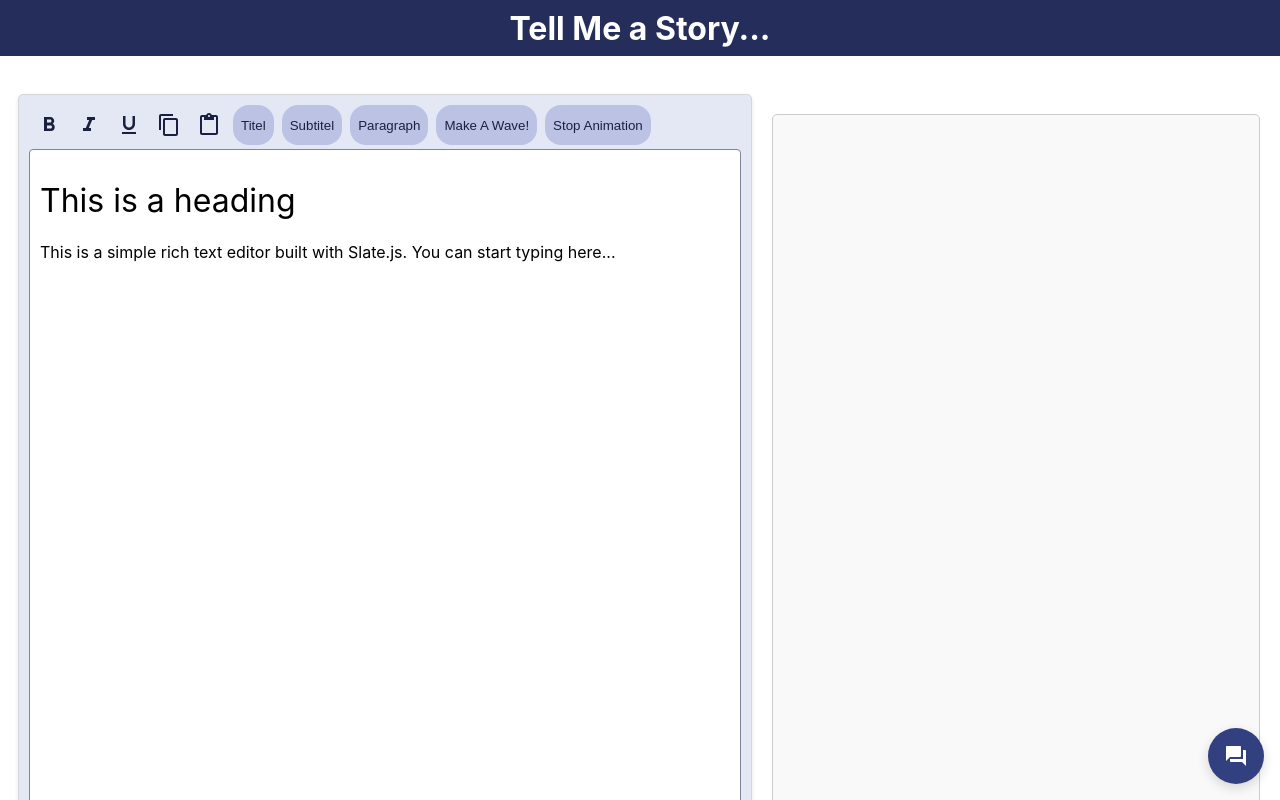
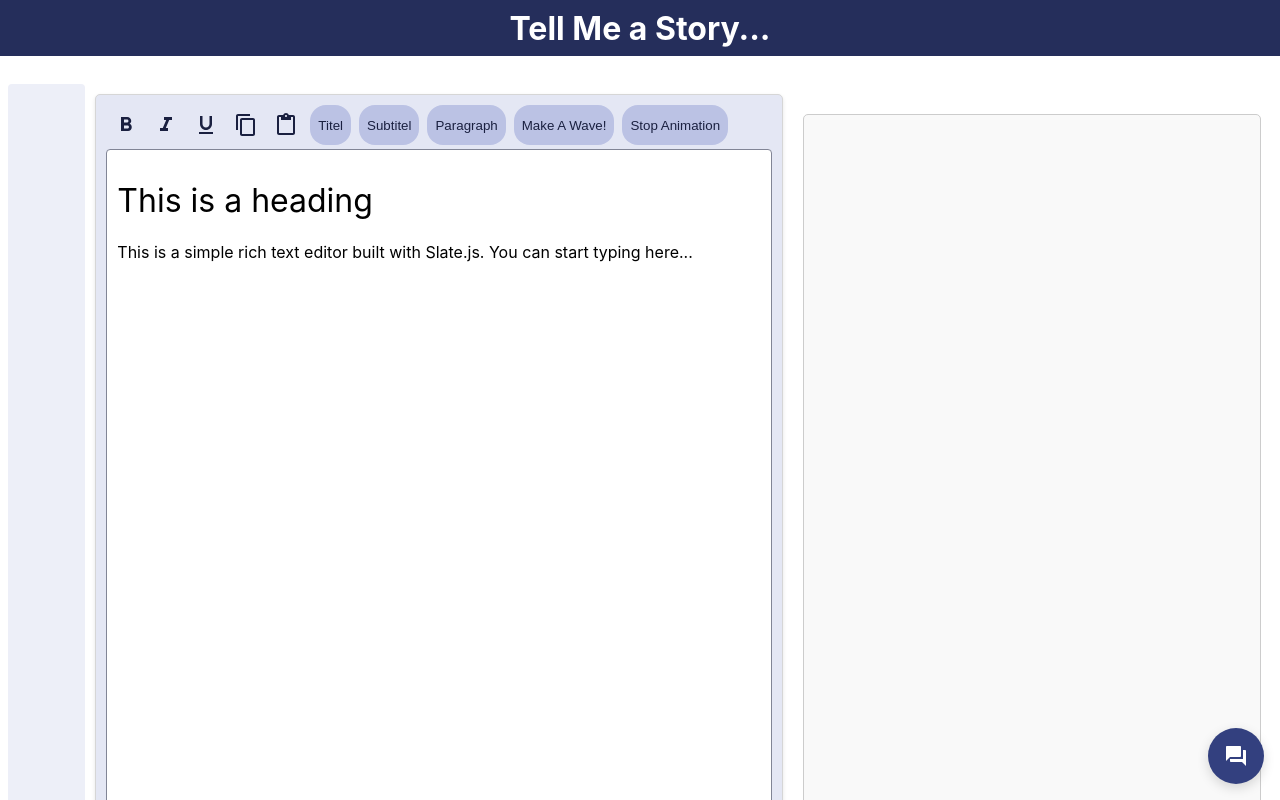
Before and after one commit to EmlMeml/thesis-project, a React (Create React App) app: page / in a window 1280 px wide. Shown: the top 800 px of the page. Built offline with nearby package versions, Linux system fonts and the light colour scheme.

Commit message:
readded text Navigation div

```diff
--- a/src/App.css
+++ b/src/App.css
@@ -36,6 +36,14 @@
   to {
     transform: rotate(360deg);
   }
+}
+
+#text-nav {
+  width: 5%;
+  padding: 10px;
+  border-radius: 4px;
+  background-color: #edeff8;
+  margin-top: 20px;
 }
 
 #text-preview {
--- a/src/App.js
+++ b/src/App.js
@@ -5,6 +5,7 @@ import TopBar from './custom/TopBar.js';
 import { MyEditor } from './custom/Editor.tsx';
 import { MyChat } from './custom/Chat.tsx';
 import { TextPreview } from './custom/TextPreview.tsx';
+import { TextNav } from './custom/TextNav.tsx';
 
 function App() {
   const [editorContent, setEditorContent] = useState([]);
@@ -13,6 +14,7 @@ function App() {
     <div className="App">
       <TopBar />
       <div id="main-content">
+        <TextNav />
         <div id="editor-container">
           <MyEditor onContentChange={setEditorContent} />
         </div>
--- /dev/null
+++ b/src/custom/TextNav.tsx
@@ -0,0 +1,5 @@
+export const TextNav = () => {
+    return (
+        <div id="text-nav"></div>
+    )
+}
```
